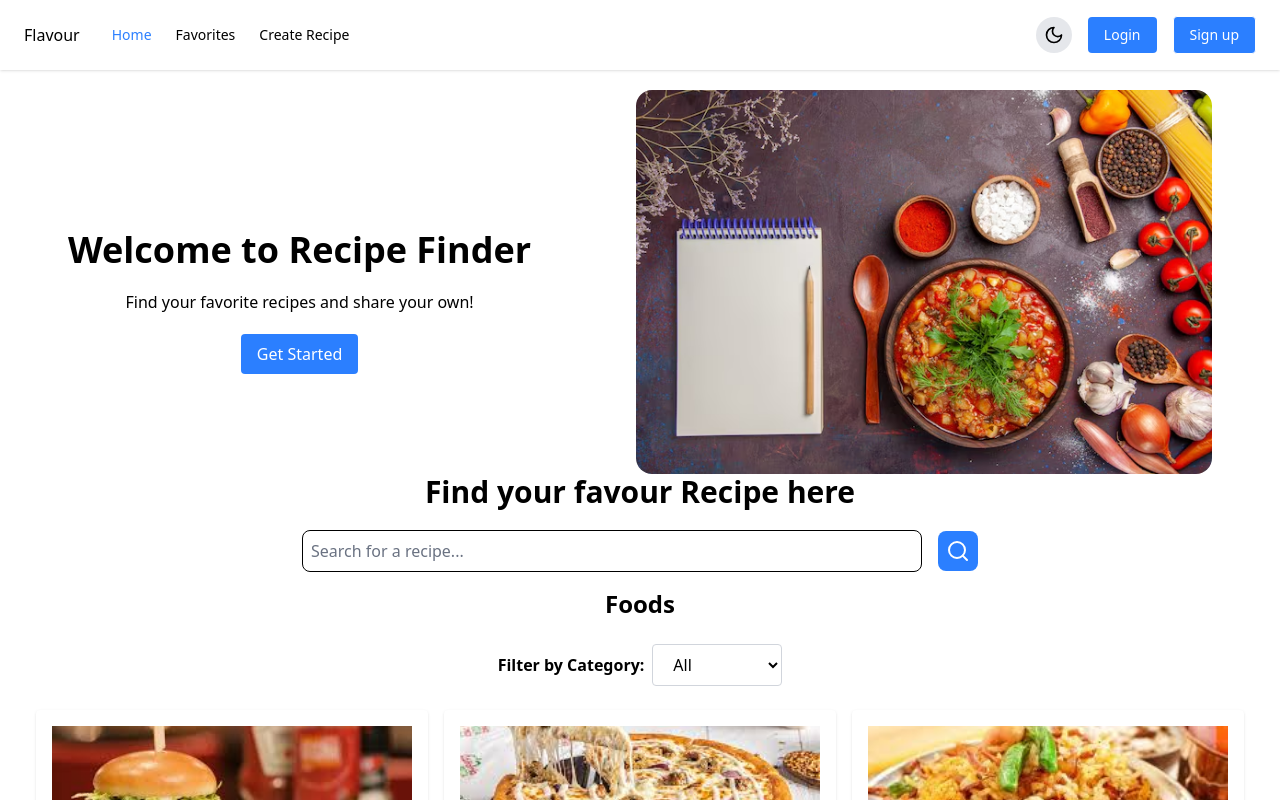
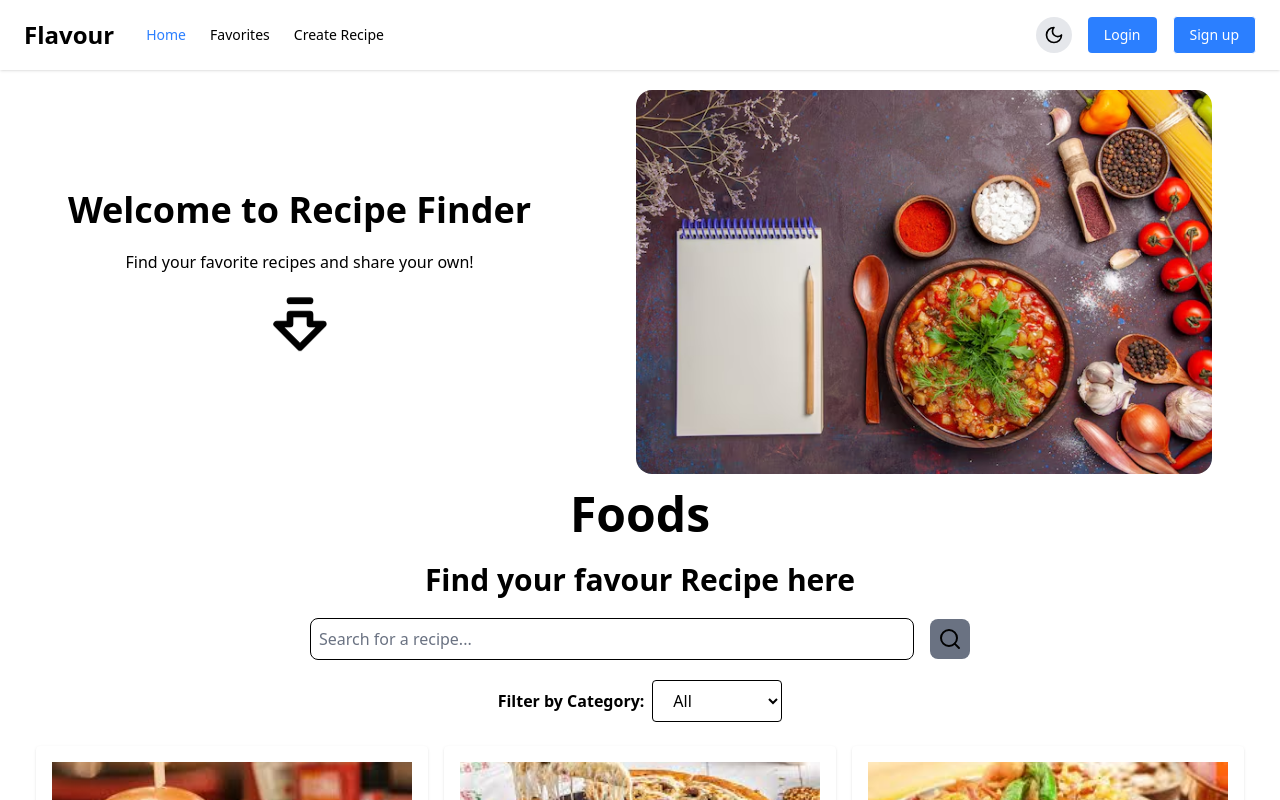
Before and after one commit to Kirushnabalan/Recipe-Web, a React (Vite) app: page / in a window 1280 px wide. Shown: the top 800 px of the page. Built offline with nearby package versions, Linux system fonts and the light colour scheme.

Commit message:
search bar and  styling part fixed

```diff
--- a/src/commponents/Foods.jsx
+++ b/src/commponents/Foods.jsx
@@ -1,11 +1,14 @@
-import React, { useContext, useState } from "react";
+import React, { useContext, useState, useRef } from "react";
 import { useNavigate } from "react-router-dom";
 import { AppContext } from "../contest/AppContext";
+import { Search } from "lucide-react";
 
 const Foods = () => {
   const { recipes } = useContext(AppContext);
   const navigate = useNavigate();
   const [selectedCategory, setSelectedCategory] = useState("All");
+  const [searchTerm, setSearchTerm] = useState("");
+  const inputRef = useRef();
 
   const handleClick = (id) => {
     navigate(`/recipe/${id}`);
@@ -15,22 +18,57 @@ const Foods = () => {
     setSelectedCategory(event.target.value);
   };
 
-  const filteredRecipes =
-    selectedCategory === "All"
-      ? recipes
-      : recipes.filter((recipe) => recipe.category === selectedCategory);
+  const handleSearch = (event) => {
+    event.preventDefault();
+    setSearchTerm(inputRef.current.value.toLowerCase());
+  };
 
-  const uniqueCategories = [
-    "All",
-    ...new Set(recipes.map((recipe) => recipe.category)),
-  ];
+  const filteredRecipes = [];
+  for (let recipe of recipes) {
+    if (
+      (selectedCategory === "All" || recipe.category === selectedCategory) &&
+      recipe.name.toLowerCase().includes(searchTerm)
+    ) {
+      filteredRecipes.push(recipe);
+    }
+  }
+
+  const uniqueCategories = ["All"];
+  for (let recipe of recipes) {
+    if (!uniqueCategories.includes(recipe.category)) {
+      uniqueCategories.push(recipe.category);
+    }
+  }
 
   return (
     <div className="container mx-auto p-4">
-      <h1 className="text-2xl font-bold text-center mb-6">Foods</h1>
+      <h1 className="text-5xl font-bold text-center mb-6">Foods</h1>
+      <div>
+        <div className="justify-center items-center">
+          <p className="text-center text-3xl font-bold">
+            Find your favour Recipe here
+          </p>
+        </div>
+        <form
+          className="flex justify-center items-center gap-4 mt-5"
+          onSubmit={handleSearch}
+        >
+          <input
+            type="text"
+            placeholder="Search for a recipe..."
+            ref={inputRef}
+            className="border dark:text-white rounded-lg p-2 w-1/2 placeholder-gray-500 dark:placeholder-gray-400"
+          />
+          <button
+            type="submit"
+            className="rounded-lg p-2 cursor-pointer bg-gray-500"
+          >
+            <Search />
+          </button>
+        </form>
+      </div>
 
-      {/* Category Filter */}
-      <div className="mb-6 text-center">
+      <div className="mb-6 text-center pt-5">
         <label htmlFor="category" className="mr-2 font-semibold">
           Filter by Category:
         </label>
@@ -38,7 +76,7 @@ const Foods = () => {
           id="category"
           value={selectedCategory}
           onChange={handleCategoryChange}
-          className="border border-gray-300 rounded px-4 py-2"
+          className="border bg-white text-black cursor-pointer rounded px-4 py-2"
         >
           {uniqueCategories.map((category) => (
             <option key={category} value={category}>
@@ -72,15 +110,12 @@ const Foods = () => {
             </div>
             <div className="flex justify-between">
               <button
-                className="bg-blue-500 text-white px-4 py-2 rounded"
+                className="bg-gray-500 text-white px-4 py-2 rounded"
                 onClick={() => handleClick(recipe.id)}
               >
                 View Recipe
               </button>
-              <button
-                className="bg-green-500 text-white px-4 py-2 rounded"
-                onClick={() => handleFavorite(recipe)}
-              >
+              <button className="bg-gray-900 text-white px-4 py-2 rounded">
                 Add to Favorite
               </button>
             </div>
--- a/src/commponents/Header.jsx
+++ b/src/commponents/Header.jsx
@@ -1,5 +1,7 @@
 import React from "react";
 import { assets } from "../assets/assets";
+import { ArrowBigDownDashIcon } from "lucide-react";
+
 const Header = () => {
   return (
     <div className="flex flex-col md:flex-row items-center justify-between px-12">
@@ -11,9 +13,7 @@ const Header = () => {
           Find your favorite recipes and share your own!
         </p>
         <div className="flex justify-center mt-5">
-          <button className="bg-blue-500 text-white px-4 py-2 rounded cursor-pointer">
-            Get Started
-          </button>
+          <ArrowBigDownDashIcon className="w-20 h-30 animate-bounce" />
         </div>
       </div>
       <div>
--- a/src/commponents/Navbar.jsx
+++ b/src/commponents/Navbar.jsx
@@ -18,7 +18,9 @@ const Navbar = () => {
     <div>
       <nav className="flex items-center justify-between px-6 py-4 shadow-sm bg-white dark:bg-gray-800 text-black dark:text-white">
         <div className="flex items-center space-x-8">
-          <span className="flex items-center space-x-8">Flavour</span>
+          <span className="flex items-center font-bold text-2xl space-x-8">
+            Flavour
+          </span>
           <ul className="flex space-x-6 text-sm font-medium">
             <li>
               <NavLink
--- a/src/commponents/SearchBar.jsx
+++ /dev/null
@@ -1,28 +0,0 @@
-import { Search } from "lucide-react";
-import React from "react";
-
-const SearchBar = () => {
-  return (
-    <div>
-      <div>
-        <div className="justify-center items-center">
-          <p className="text-center text-3xl font-bold">
-            Find your favour Recipe here
-          </p>
-        </div>
-        <form className="flex justify-center items-center gap-4 mt-5">
-          <input
-            type="text"
-            placeholder="Search for a recipe..."
-            className="border dark:text-white rounded-lg p-2 w-1/2 placeholder-gray-500 dark:placeholder-gray-400"
-          />
-          <button className="bg-blue-500 text-white rounded-lg p-2">
-            <Search />
-          </button>
-        </form>
-      </div>
-    </div>
-  );
-};
-
-export default SearchBar;
--- a/src/index.css
+++ b/src/index.css
@@ -17,3 +17,17 @@ body.dark {
   background-color: var(--bg-dark);
   color: #fff;
 }
+
+@keyframes custom-bounce {
+  0%,
+  100% {
+    transform: translateY(0);
+  }
+  50% {
+    transform: translateY(-10px);
+  }
+}
+
+.animate-custom-bounce {
+  animation: custom-bounce 1s infinite;
+}
--- a/src/pages/Home.jsx
+++ b/src/pages/Home.jsx
@@ -1,13 +1,11 @@
 import React from "react";
 import Header from "../commponents/Header";
-import SearchBar from "../commponents/SearchBar";
 import Foods from "../commponents/Foods";
 
 const Home = () => {
   return (
     <div>
       <Header />
-      <SearchBar />
       <Foods />
     </div>
   );
```
